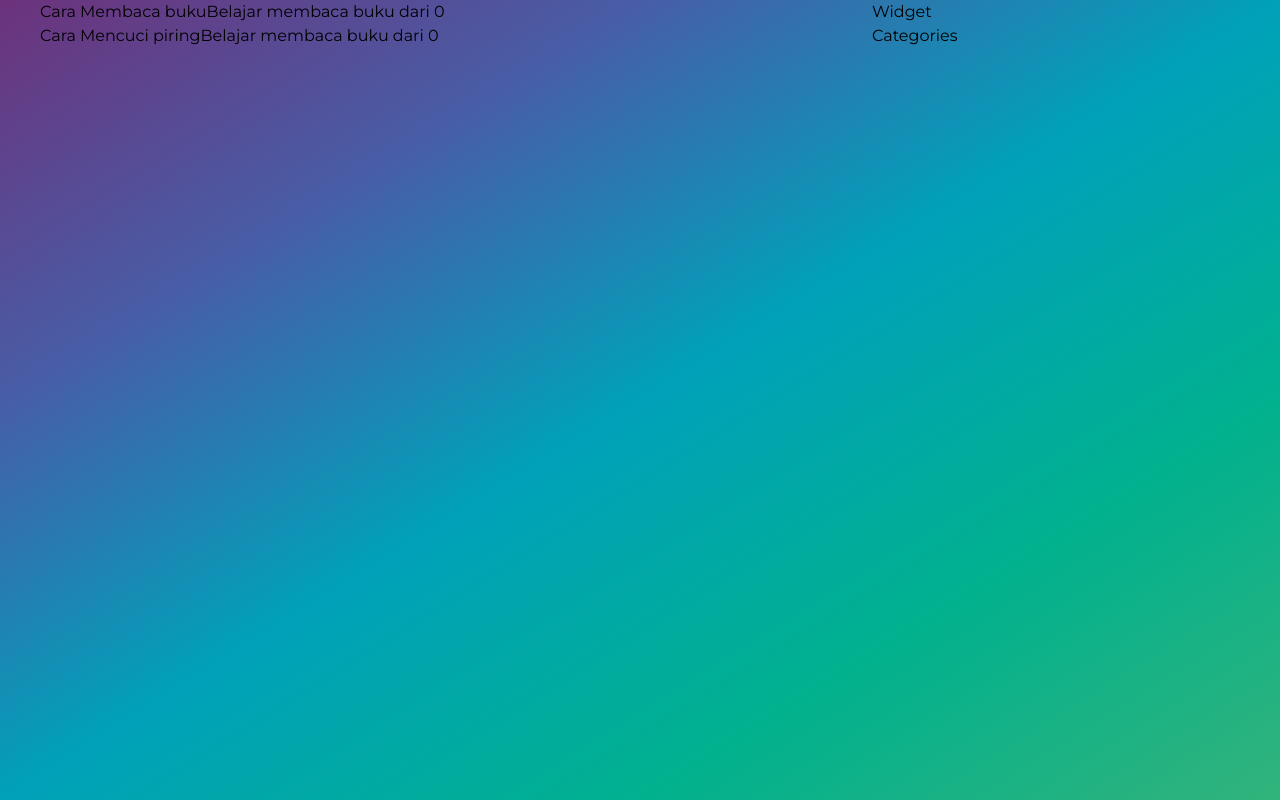
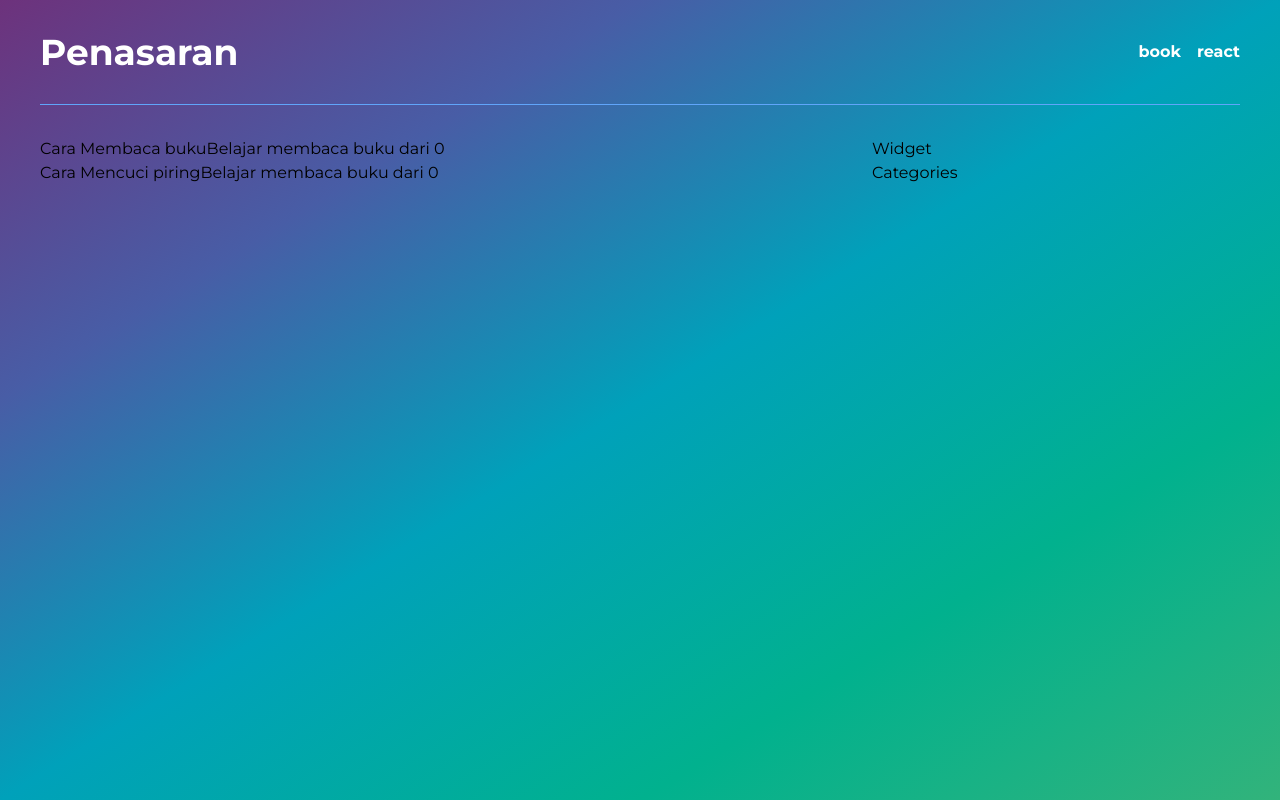
Before and after one commit to irfan-za/blog, a Next.js app: page / in a window 1280 px wide. Built offline with nearby package versions, Linux system fonts and the light colour scheme.

Commit message:
create services page

```diff
--- a/components/Header.js
+++ b/components/Header.js
@@ -8,15 +8,15 @@ const categories=[
 function Header() {
   return (
     <div className="container mx-auto px-10 mb-8">
-      <div className="border-b w-full inline-block border-blue-400 py-8">
-        <div className="md:float-left block">
+      <div className="border-b w-full inline-block border-blue-400 py-8 md:flex justify-between">
+        <div className="">
           <Link href="/">
             <span className="cursor-pointer font-bold text-4xl text-white">
-              Blog SUKA-SUKA
+              Penasaran
             </span>
           </Link>
         </div>
-        <div className="hidden md:float-left md:contents">
+        <div className="hidden md:inline">
           {
             categories.map((category)=>(
               <Link key={category.slug} href={`/category/${category.slug}`}>
--- a/components/Layout.js
+++ b/components/Layout.js
@@ -0,0 +1,13 @@
+import React from 'react'
+import Header from "./Header"
+
+function Layout({children}) {
+  return (
+    <>
+    <Header/>
+    {children}
+    </>
+  )
+}
+
+export default Layout
--- a/components/index.js
+++ b/components/index.js
@@ -2,3 +2,4 @@ export {default as PostCard} from './PostCard'
 export {default as Categories} from './Categories'
 export {default as PostWidget} from './PostWidget'
 export {default as Header} from './Header'
+export {default as Layout} from './Layout'
--- a/pages/_app.js
+++ b/pages/_app.js
@@ -1,7 +1,13 @@
+import { useState, useEffect } from 'react'
 import '../styles/globals.scss'
+import Layout from '../components/Layout'
 
 function MyApp({ Component, pageProps }) {
-  return <Component {...pageProps} />
+  return (
+    <Layout>
+      <Component {...pageProps} />
+    </Layout>
+  )
 }
 
 export default MyApp
--- a/pages/index.js
+++ b/pages/index.js
@@ -11,7 +11,7 @@ export default function Home() {
   return (
     <div className="container mx-auto px-10 mb-8" >
       <Head>
-        <title>Blog</title>
+        <title>Penasaran</title>
       </Head>
       <div className="grid grid-cols-1 lg:grid-cols-12 gap-12">
         <div className="lg:col-span-8 col-span-1">
```
Also changed, not shown: services/index.js (added, +9 -0 lines).
